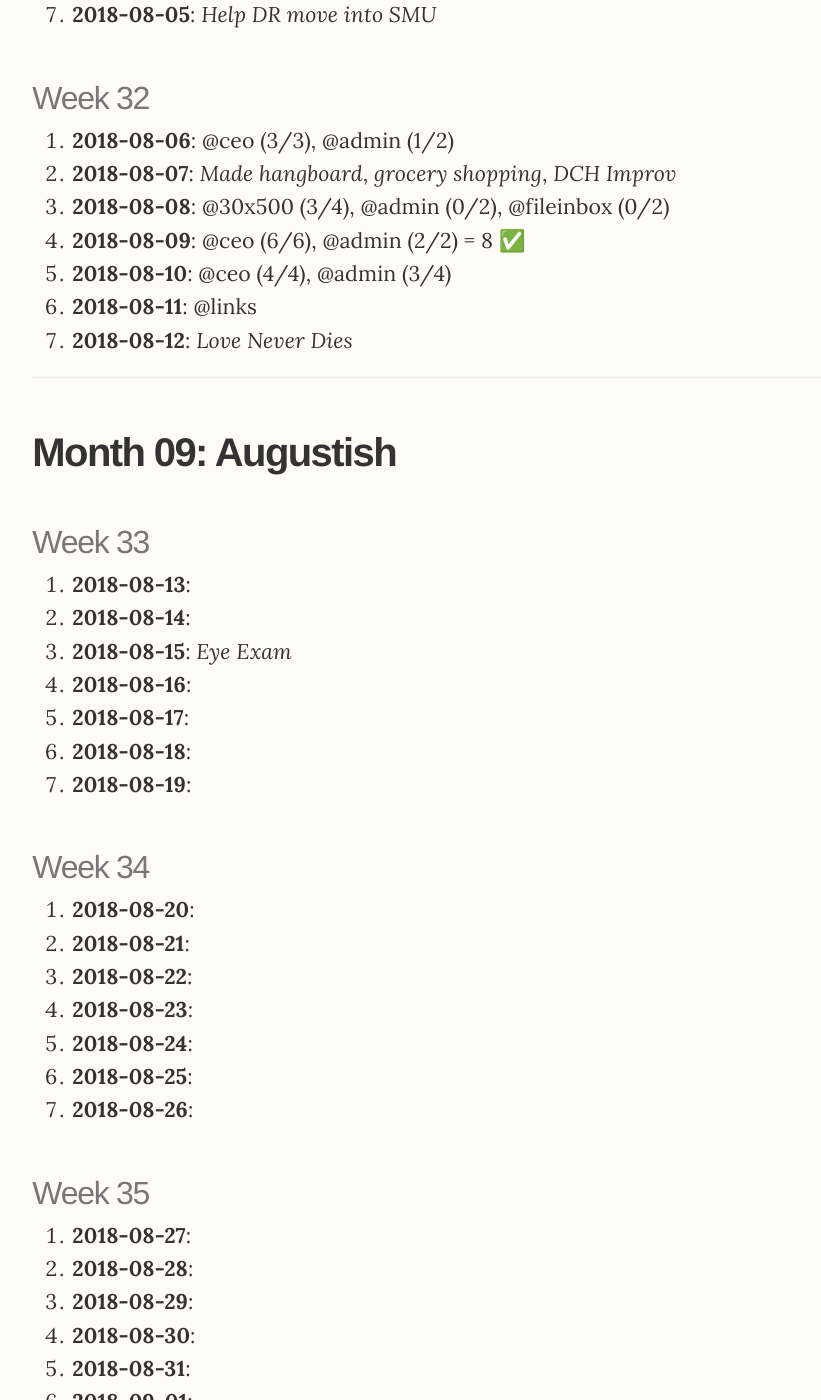
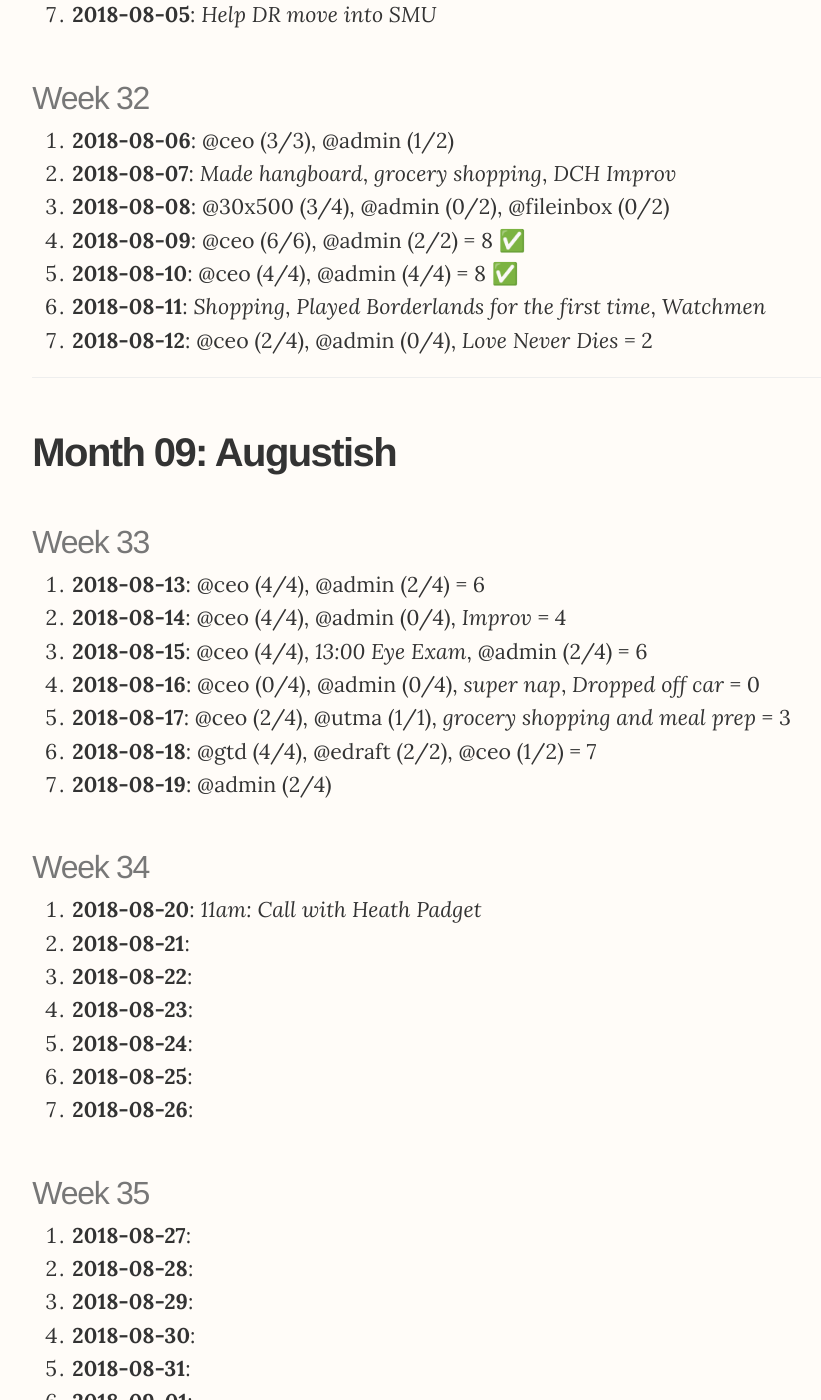
Before and after one commit to christiangenco/christiangenco.github.io, a Jekyll site: the page built from _posts/2018-01-01-2018.md, in a window 1280 px wide and 1400 px high, scrolled down 18136 px. Shown: the whole window, without its empty margins (106-927 px from the left). Built offline with Jekyll 4.4.1, drawn with Linux system fonts in a browser that asks for light colours; nearby versions of some CDN libraries.

Commit message:
WDS 2018

```diff
--- a/_posts/2018-01-01-2018.md
+++ b/_posts/2018-01-01-2018.md
@@ -496,9 +496,9 @@ Oh man getting poms done feels so good. I spent a lot of time on family stuff th
 2. **2018-08-07**: *Made hangboard*, *grocery shopping*, *DCH Improv*
 3. **2018-08-08**: @30x500 (3/4), @admin (0/2), @fileinbox (0/2)
 4. **2018-08-09**: @ceo (6/6), @admin (2/2) = 8 ✅
-5. **2018-08-10**: @ceo (4/4), @admin (3/4)
-6. **2018-08-11**: @links
-7. **2018-08-12**: *Love Never Dies*
+5. **2018-08-10**: @ceo (4/4), @admin (4/4) = 8 ✅
+6. **2018-08-11**: *Shopping*, *Played Borderlands for the first time*, *Watchmen*
+7. **2018-08-12**: @ceo (2/4), @admin (0/4), *Love Never Dies* = 2
 
 ---
 
@@ -506,17 +506,17 @@ Oh man getting poms done feels so good. I spent a lot of time on family stuff th
 
 ### Week 33
 
-1. **2018-08-13**:
-2. **2018-08-14**:
-3. **2018-08-15**: *Eye Exam*
-4. **2018-08-16**:
-5. **2018-08-17**:
-6. **2018-08-18**:
-7. **2018-08-19**:
+1. **2018-08-13**: @ceo (4/4), @admin (2/4) = 6
+2. **2018-08-14**: @ceo (4/4), @admin (0/4), *Improv* = 4
+3. **2018-08-15**: @ceo (4/4), *13:00 Eye Exam*, @admin (2/4) = 6
+4. **2018-08-16**: @ceo (0/4), @admin (0/4), *super nap*, *Dropped off car* = 0
+5. **2018-08-17**: @ceo (2/4), @utma (1/1), *grocery shopping and meal prep* = 3
+6. **2018-08-18**: @gtd (4/4), @edraft (2/2), @ceo (1/2) = 7
+7. **2018-08-19**: @admin (2/4)
 
 ### Week 34
 
-1. **2018-08-20**:
+1. **2018-08-20**: *11am: Call with Heath Padget*
 2. **2018-08-21**:
 3. **2018-08-22**:
 4. **2018-08-23**:
```
Also changed, not shown: other parts of _posts/2018-01-01-2018.md (+1 -1 lines), _posts/2018-06-26-wds2018.md (added, +230 -0 lines).
